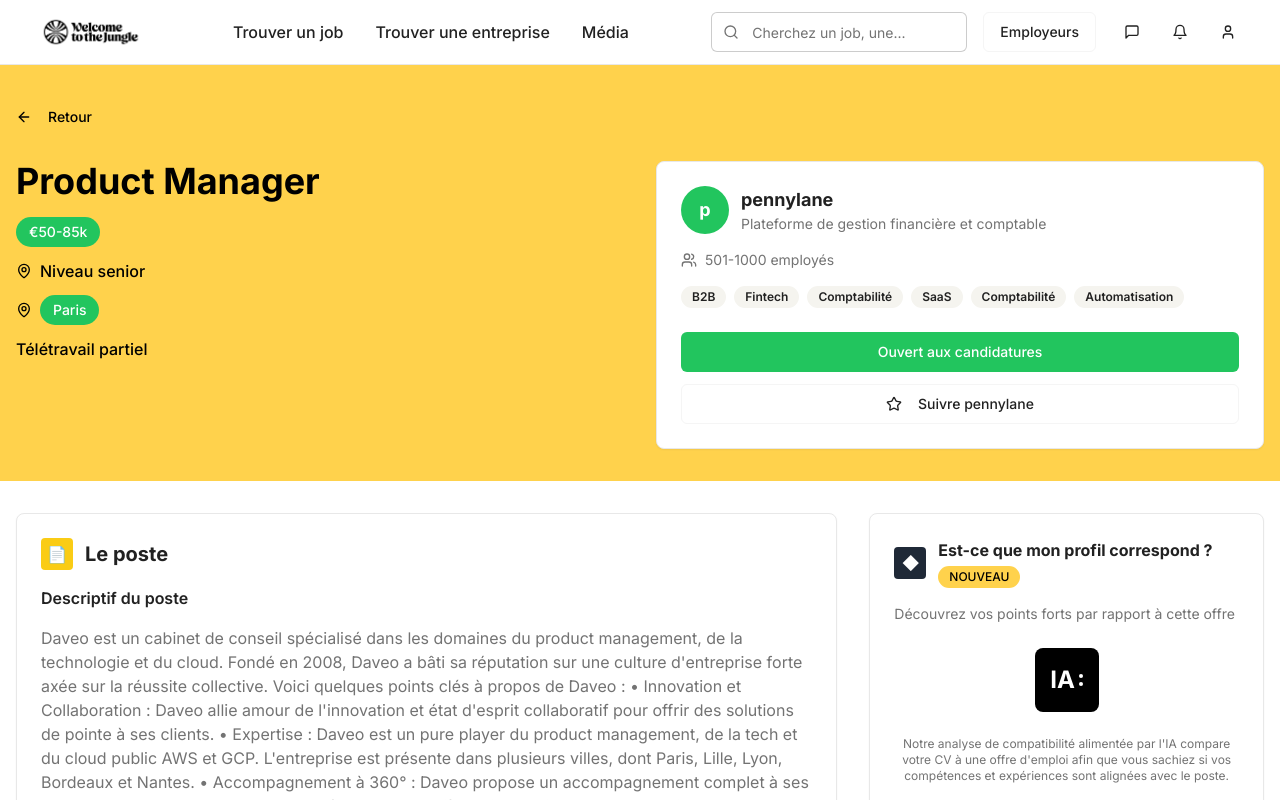
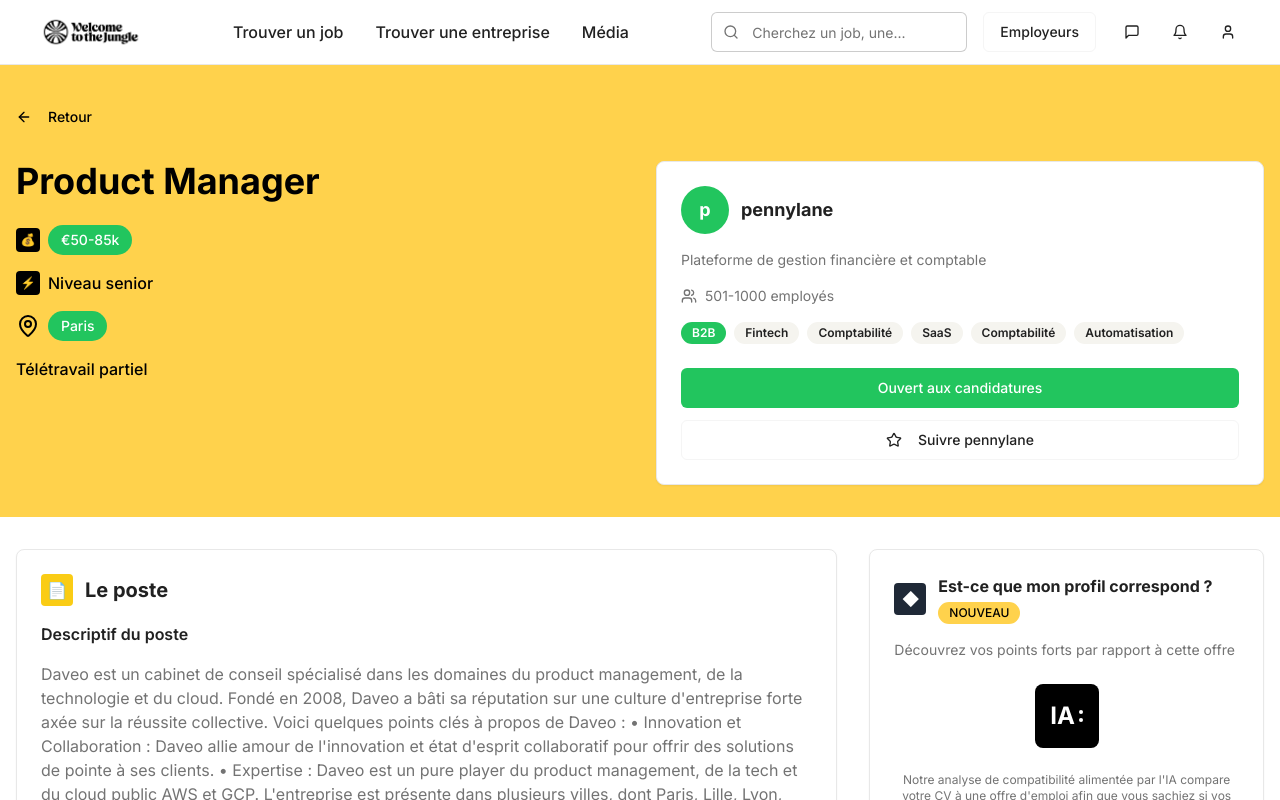
Before and after one commit to IvandeMurard/prototype-wttj, a React (Vite) app: page /job/1 in a window 1280 px wide. Shown: the top 800 px of the page. Built offline with nearby package versions, Linux system fonts and the light colour scheme.

Commit message:
Apply job detail structure
Apply the structure from the provided image to the job detail page.

```diff
--- a/src/pages/JobDetail.tsx
+++ b/src/pages/JobDetail.tsx
@@ -57,42 +57,49 @@ En somme, Daveo est un acteur dynamique qui allie expertise...`
 
           {/* Job Header Card */}
           <div className="grid lg:grid-cols-2 gap-8 items-start">
-            <div className="space-y-6">
-              <div>
-                <h1 className="text-4xl font-bold text-black mb-4">{job.title}</h1>
-                <div className="space-y-3">
+            {/* Left Column - Job Info */}
+            <div className="space-y-4">
+              <h1 className="text-4xl font-bold text-black mb-6">{job.title}</h1>
+
+              <div className="flex items-center space-x-2 mb-4">
+                <div className="w-6 h-6 bg-black rounded flex items-center justify-center">
+                  <span className="text-white text-xs font-bold">💰</span>
+                </div>
                 <Badge className="bg-green-500 text-white text-sm font-medium px-3 py-1">
                   {job.salary}
                 </Badge>
-                  <div className="flex items-center text-black">
-                    <MapPin className="h-4 w-4 mr-2" />
-                    <span className="font-medium">{job.level}</span>
               </div>
-                  <div className="flex items-center text-black">
-                    <MapPin className="h-4 w-4 mr-2" />
+
+              <div className="flex items-center space-x-2 mb-4">
+                <div className="w-6 h-6 bg-black rounded flex items-center justify-center">
+                  <span className="text-white text-xs font-bold">⚡</span>
+                </div>
+                <span className="text-black font-medium">{job.level}</span>
+              </div>
+
+              <div className="flex items-center space-x-2 mb-4">
+                <MapPin className="h-6 w-6 text-black" />
                 <Badge className="bg-green-500 text-white text-sm font-medium px-3 py-1">
                   {job.location}
                 </Badge>
               </div>
+
               <div className="text-black font-medium">{job.workType}</div>
             </div>
-              </div>
-            </div>
 
-            {/* Company Info Card */}
+            {/* Right Column - Company Info */}
             <Card className="bg-white">
               <CardContent className="p-6">
-                <div className="flex items-center justify-between mb-4">
-                  <div className="flex items-center space-x-3">
+                <div className="flex items-center space-x-3 mb-4">
                   <div className="w-12 h-12 bg-green-500 rounded-full flex items-center justify-center">
                     <span className="text-white font-bold text-lg">p</span>
                   </div>
                   <div>
                     <h3 className="font-bold text-lg">{job.company}</h3>
-                      <p className="text-sm text-muted-foreground">{job.companyDescription}</p>
                   </div>
                 </div>
-                </div>
+
+                <p className="text-sm text-muted-foreground mb-4">{job.companyDescription}</p>
 
                 <div className="flex items-center text-sm text-muted-foreground mb-4">
                   <Users className="h-4 w-4 mr-2" />
@@ -101,7 +108,11 @@ En somme, Daveo est un acteur dynamique qui allie expertise...`
 
                 <div className="flex flex-wrap gap-2 mb-6">
                   {job.tags.map((tag, index) => (
-                    <Badge key={tag} variant="secondary" className="text-xs">
+                    <Badge
+                      key={tag}
+                      variant="secondary"
+                      className={`text-xs ${index === 0 ? 'bg-green-500 text-white' : ''}`}
+                    >
                       {tag}
                     </Badge>
                   ))}
```
Lines whose indentation alone changed are shown as unchanged.
